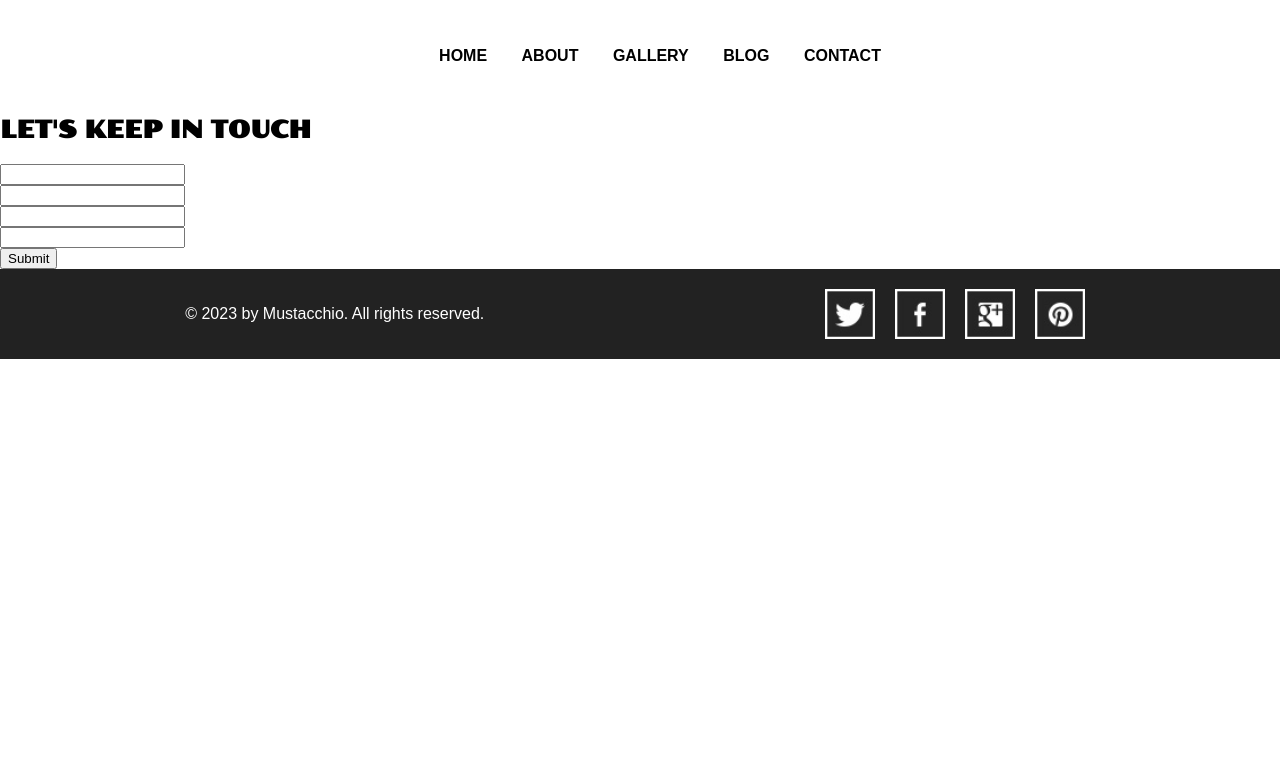
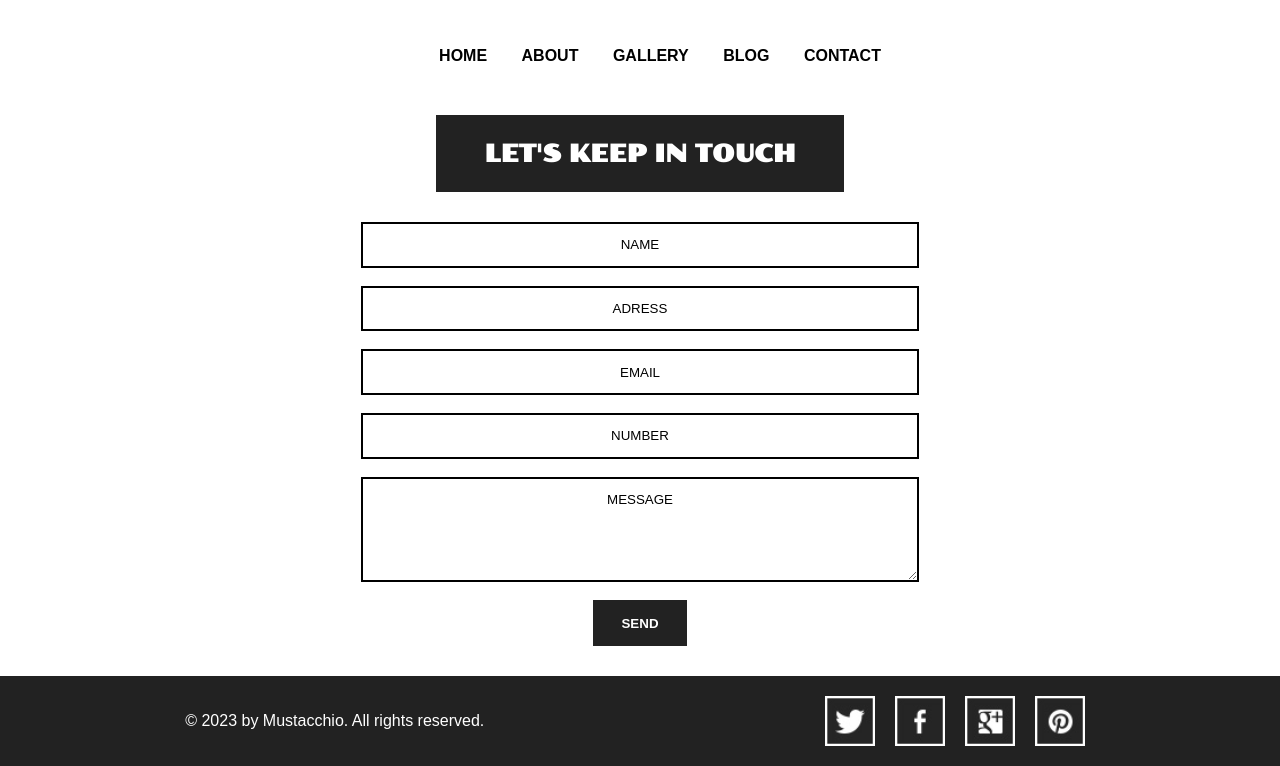
Before and after one commit to stefanescuowen-cmd/assignment1-cset110, a plain HTML site: page contact.html in a window 1280 px wide. Shown: the part 96-862 px from the top of the page. Before the commit the page ends 800 px from the top, so only its background shows below. Drawn offline with Linux system fonts and the light colour scheme; files whose address does not match are found by name.

Commit message:
Finished the homepage, gallery, and contact pages, and added some new CSS to help make the design of the three documents look accurate to what what shown in the powerpoint.

```diff
--- a/contact.html
+++ b/contact.html
@@ -23,17 +23,14 @@
 
         <h1 class="font-2">LET'S KEEP IN TOUCH</h1>
 
-    </article>
-
-    <article>
-
         <form action="mailto:" method="post">
 
-        <input type="text" name="name" id="name"><br>
-        <input type="text" name="adress" id="address"><br>
-        <input type="email" name="email" id="email"><br>
-        <input type="tel" name="number" id="number"><br>
-        <button type="submit">Submit</button>
+        <input type="text" name="name" placeholder="NAME" id="name" required><br>
+        <input type="text" name="adress" placeholder="ADRESS" id="address" required><br>
+        <input type="email" name="email" placeholder="EMAIL" id="email" required><br>
+        <input type="tel" name="number" placeholder="NUMBER" id="number" required><br>
+        <textarea id="message" name="message" rows="5" cols="50" placeholder="MESSAGE"></textarea><br>
+        <button type="submit">SEND</button>
 
         </form>
 
--- a/style.css
+++ b/style.css
@@ -1,3 +1,5 @@
+/* MAIN */
+
 body{
     padding: 0;
     margin: 0;
@@ -16,7 +18,15 @@ body{
 
 .font-2{
     font-family: "leckerlione-regular-webfont.ttf";
+    padding: 1em 2em;
+    background-color: #222;
+    color: white;
+    text-align: center;
+    width: fit-content;
+    margin: auto;
 }
+
+/* HEADER */
 
 header img{
     display: block;
@@ -43,6 +53,8 @@ nav a:hover{
     color: #0BA39C;
     transition: color 0.3s ease;
 }
+
+/* HOME */
 
 .hero{
     background-image: url("images/the-beacon.jpg");
@@ -112,6 +124,72 @@ nav a:hover{
 .team h3{
     text-align: center;
 }
+
+/* ABOUT */
+
+
+
+/* GALLERY */
+
+#image-grid{
+    display: grid;
+    grid-template-columns: repeat(3, 1fr);
+    grid-gap: 10px;
+    max-width: 900px;
+    margin: 0 auto;
+    padding: 50px 0;
+}
+
+#image-grid img{
+    width: 100%;
+    height: auto;
+    border: 2px solid black;
+    object-fit: cover;
+}
+
+/* BLOG */
+
+
+
+/* CONTACT */
+
+form{
+    display: flex;
+    justify-content: center;
+    align-items: center;
+    flex-direction: column;
+    padding: 30px;
+}
+
+input, textarea{
+    font-family: Arial, Helvetica, sans-serif;
+    padding: 1em 2em;
+    border: 2px solid black;
+    text-align: center;
+    width: 500px;
+    margin: auto;
+}
+
+input::placeholder, textarea::placeholder{
+    color: black;
+}
+
+form button{
+    background-color: #222;
+    color: white;
+    font-weight: bold;
+    border: 2px solid #222;
+    cursor: pointer;
+    padding: 1em 2em;
+}
+
+form button:hover{
+    background-color: white;
+    color: #222;
+    transition: background-color 0.3s ease;
+}
+
+/* FOOTER */
 
 footer{
     background-color: #222;
```
Also changed, not shown: about.html (+4 -1 lines), gallery.html (+15 -0 lines).
